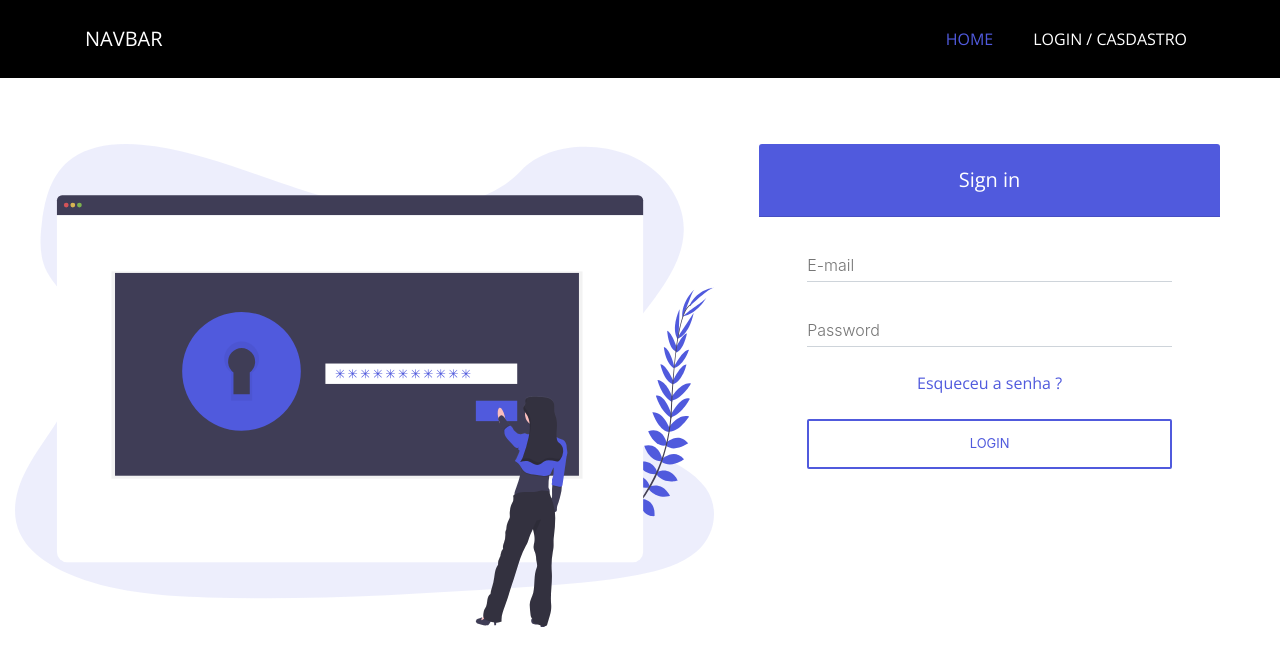
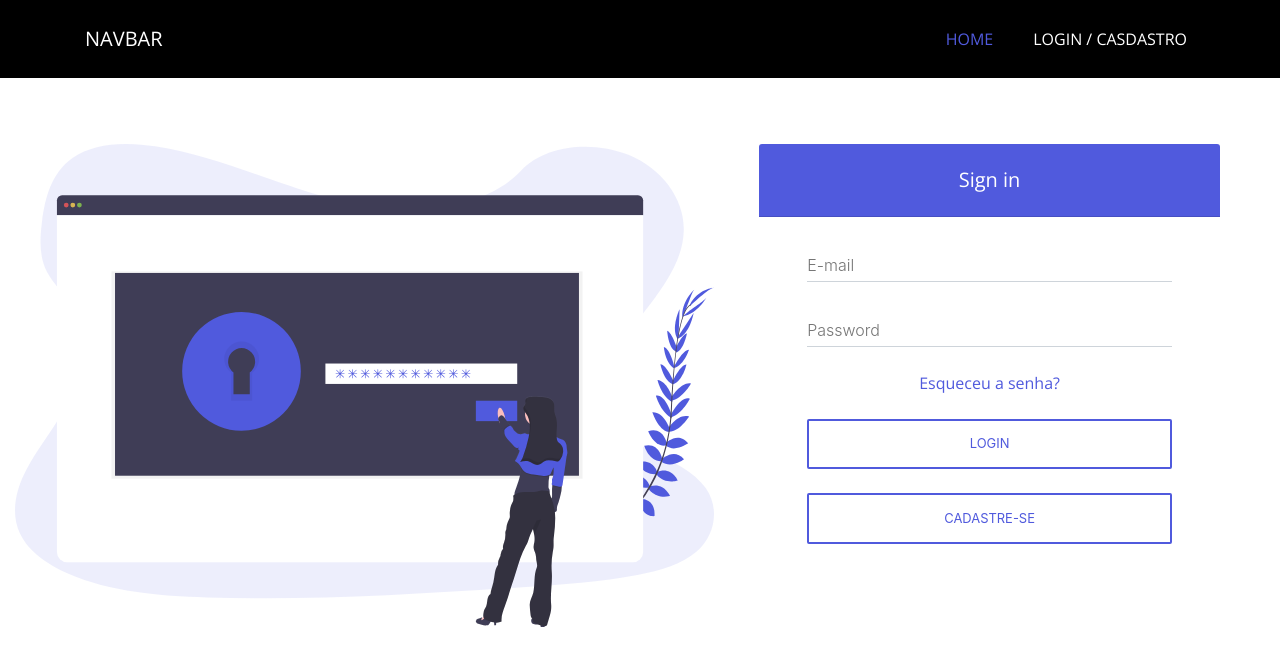
Before and after one commit to gmorae/Projeto_Thoughtworks, a React (Create React App) app in the folder React/: page /Login in a window 1280 px wide. Shown: the top 666 px of the page. Built offline with nearby package versions, Linux system fonts and the light colour scheme.

Commit message:
modal esqueceu senha.

```diff
--- a/React/src/Pages/Login/Login.css
+++ b/React/src/Pages/Login/Login.css
@@ -1,39 +1,48 @@
 .navbar {
-    background: linear-gradient(40deg, rgba(0,51,199,.3), rgba(209,149,249,.3));
+    background: linear-gradient(40deg, rgba(0, 51, 199, .3), rgba(209, 149, 249, .3));
 }
+
 .navbar:not(.top-nav-collapse) {
     background: transparent;
 }
-  .navbar .navbar-brand img  /{
+
+.navbar .navbar-brand img / {
     height: 40px;
     margin: 10px;
 }
+
 .hm-gradient {
-    background: linear-gradient(40deg, rgba(0,51,199,.3), rgba(209,149,249,.3));
+    background: linear-gradient(40deg, rgba(0, 51, 199, .3), rgba(209, 149, 249, .3));
 }
+
 .heading {
     margin: 0 6rem;
     font-size: 3.8rem;
     font-weight: 700;
     color: #5d4267;
 }
+
 .subheading {
     margin: 2.5rem 6rem;
     color: #bcb2c0;
 }
+
 .btn.btn-margin {
     margin-left: 6rem;
     margin-top: 3rem;
 }
+
 .btn.btn-lily {
-    background: linear-gradient(40deg, rgba(0,51,199,.7), rgba(209,149,249,.7));
+    background: linear-gradient(40deg, rgba(0, 51, 199, .7), rgba(209, 149, 249, .7));
     color: #fff;
 }
+
 .title {
     margin-top: 6rem;
     margin-bottom: 2rem;
     color: #5d4267;
 }
+
 .subtitle {
     color: #bcb2c0;
     margin-left: 20%;
@@ -41,20 +50,24 @@
     margin-bottom: 6rem;
 }
 
-  .mt-9{
+.mt-9 {
     margin-top: 9em;
 }
 
-  .info-color{
+.info-color {
     background: #505add !important;
 }
 
-  .btn-blue-login{
+.btn-blue-login {
     color: #505add;
     background: transparent;
     border: 2px solid #505add;
 }
 
-  .d-flex a{
-    color: #505add ;
+.d-flex a {
+    color: #505add !important;
 }
+
+.text-white {
+    color: White;
+}
--- a/React/src/Pages/Login/Login.js
+++ b/React/src/Pages/Login/Login.js
@@ -29,9 +29,37 @@ class Login extends Component {
                                     </div>
 
                                     <div class="d-flex justify-content-around mt-3 mb-3">
-                                        <a href="">Esqueceu a senha ?</a>
+
+                                    <a className="" data-toggle="modal" data-target="#esqueceuSenha">Esqueceu a senha? </a>
+
                                     </div>
+
+                                    <div class="modal fade" id="esqueceuSenha" tabindex="-1" role="dialog" aria-labelledby="exampleModalLabel"
+                                        aria-hidden="true">
+                                        <div class="modal-dialog modal-dialog-centered" role="document">
+                                            <div class="modal-content">
+                                                <div class="modal-header">
+                                                    <h1>Encontre sua conta</h1>
+
+                                                    <button type="button" class="close" data-dismiss="modal" aria-label="Close">
+                                                        <span aria-hidden="true">&times;</span>
+                                                    </button>
+                                                </div>
+                                                <div class="modal-body">
+
+                                                   <input placeholder="Digite seu E-Mail." class="form-control "></input>
+                                                   <button class="btn info-color text-white btn-block my-4 ">Enviar
+                                                    </button>
+                    </div>
+
+
+
+                                            </div>
+                                        </div>
+                                    </div>
+
                                     <button class="btn btn-blue-login btn-rounded btn-block my-4 waves-effect z-depth-0" type="submit">Login</button>
+                                    <button class="btn btn-blue-login btn-rounded btn-block my-4 waves-effect z-depth-0" type="submit">Cadastre-se</button>
 
                                 </form>
                             </div>
```
Lines whose indentation alone changed are shown as unchanged.
